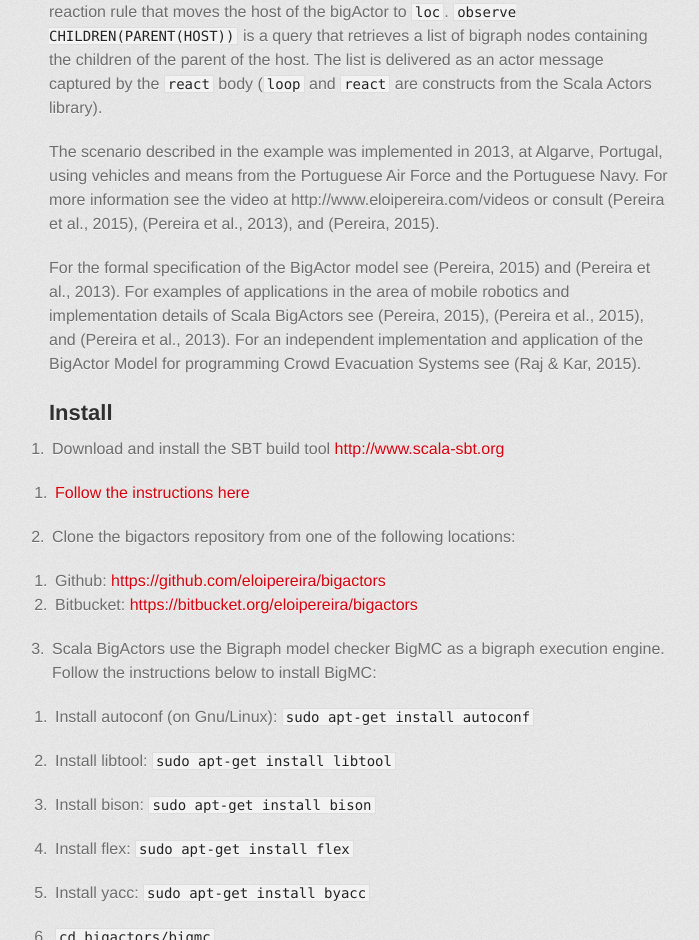
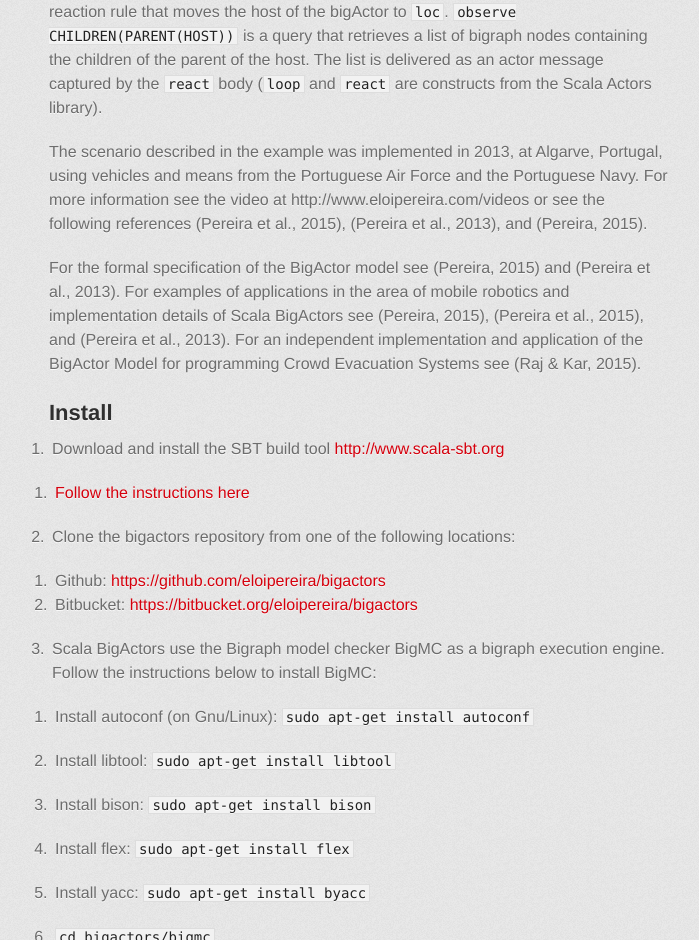
Before and after one commit to eloipereira/Scala-BigActors, a plain HTML site: page index.html in a window 1280 px wide. Shown: the part 1677-2617 px from the top of the page, without its empty margins (281-980 px from the left). Drawn offline with Linux system fonts and the light colour scheme; a web font is replaced by a local one.

```diff
--- a/index.html
+++ b/index.html
@@ -66,7 +66,8 @@ Note that there are three bigraphical commands. <code>CONNECT_HOST_TO gcs</code>
 <code>MOVE_HOST_TO loc</code> denotes a bigraph reaction rule that moves the host of the bigActor to <code>loc</code>.
 <code>observe CHILDREN(PARENT(HOST))</code> is a query that retrieves a list of bigraph nodes containing the children of the parent of the host. The list is delivered as an actor message captured by the <code>react</code> body (<code>loop</code> and <code>react</code> are constructs from the Scala Actors library). </p>
 
-<p>The scenario described in the example was implemented in 2013, at Algarve, Portugal, using vehicles and means from the Portuguese Air Force and the Portuguese Navy. For more information see the video at http://www.eloipereira.com/videos or consult (Pereira et al., 2015), (Pereira et al., 2013), and (Pereira, 2015).</p>
+<p>The scenario described in the example was implemented in 2013, at Algarve, Portugal, using vehicles and means from the Portuguese Air Force and the Portuguese Navy. For more information see the video at
+http://www.eloipereira.com/videos or see the following references (Pereira et al., 2015), (Pereira et al., 2013), and (Pereira, 2015).</p>
 
 <p>For the formal specification of the BigActor model see (Pereira, 2015) and (Pereira et al., 2013).
 For examples of applications in the area of mobile robotics and implementation details of Scala BigActors see (Pereira, 2015), (Pereira et al., 2015), and (Pereira et al., 2013).
```
Also changed, not shown: params.json (+1 -1 lines).
